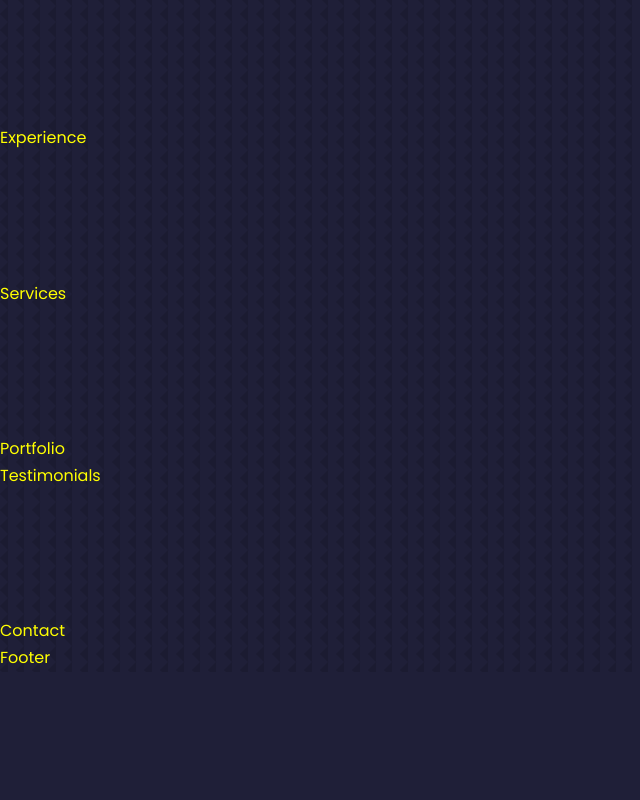
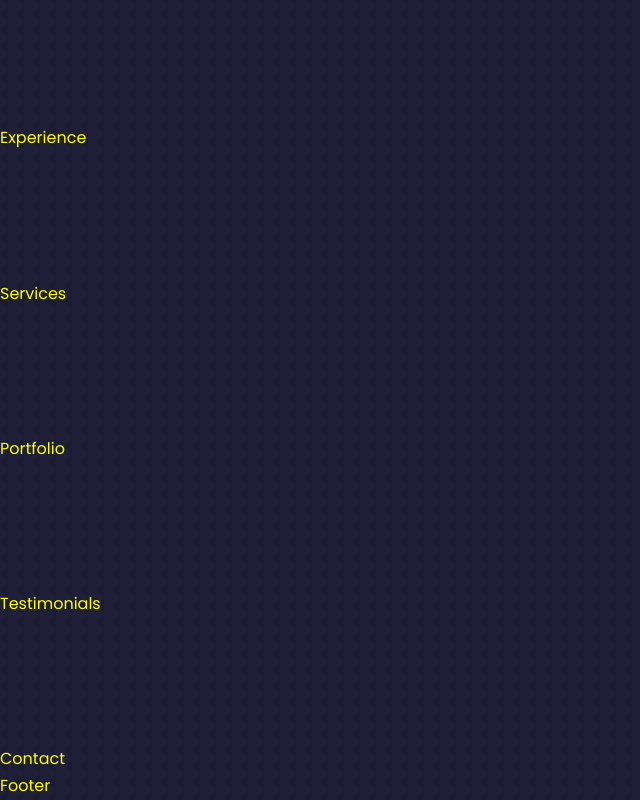
Before and after one commit to Jeremiah-Silva/jeremiah--portfolio, a React (Create React App) app: page / in a window 1280 px wide. Shown: the part 986-1786 px from the top of the page, without its empty margins (0-640 px from the left). Before the commit the page ends 1658 px from the top, so only its background shows below. Built offline with nearby package versions, Linux system fonts and the light colour scheme.

Commit message:
Created section

```diff
--- a/src/components/testimonials/Testimonials.jsx
+++ b/src/components/testimonials/Testimonials.jsx
@@ -3,7 +3,7 @@ import './testimonials.css';
 
 const Testimonials = () => {
   return (
-    <div>Testimonials</div>
+    <section id='testimonials'>Testimonials</section>
   )
 }
 
```
